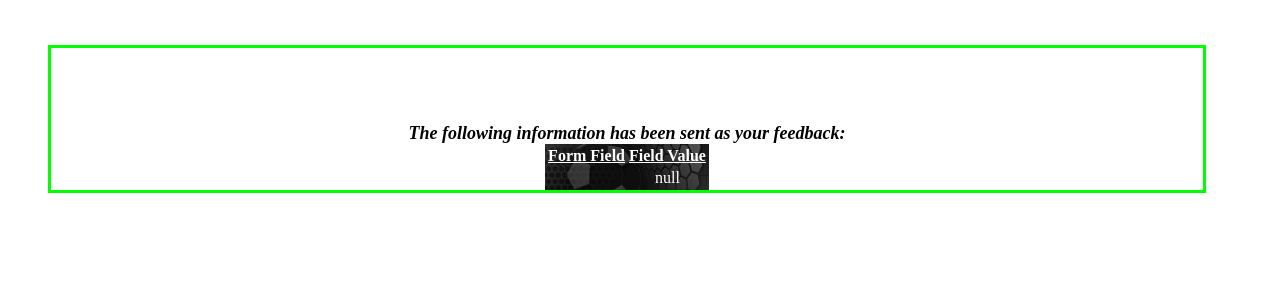
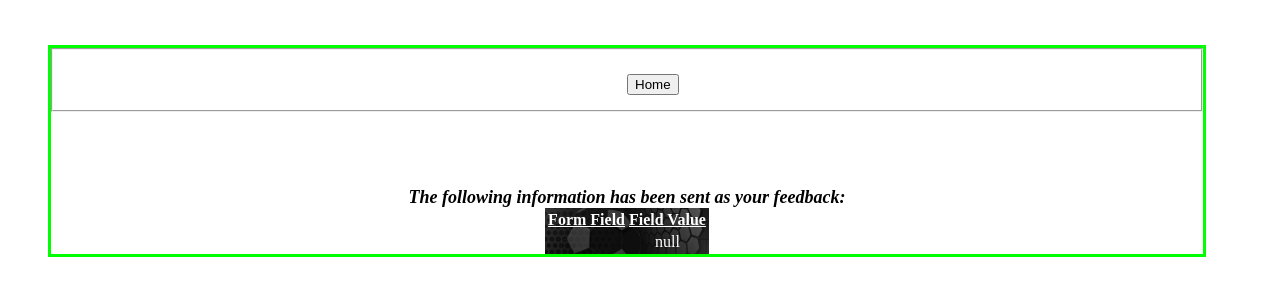
Before and after one commit to NahuelJovine/NYSL, a plain HTML site: page show_data.html in a window 1280 px wide. Shown: the part 91-386 px from the top of the page. Drawn offline with Linux system fonts and the light colour scheme.

Commit message:
finish him

```diff
--- a/css/nysl_3.css
+++ b/css/nysl_3.css
@@ -179,5 +179,5 @@ iframe{
 	flex-direction: row;
 	justify-content: center;
 	margin: 0vh;
-	text-decoration: none;
+
 }
--- a/show_data.html
+++ b/show_data.html
@@ -7,6 +7,11 @@
   <h1 class="h1">Northside Youth Soccer League</h1>
   <div id="fondo">
     <div class="text">
+      <form action="index.html" method="get" >
+        <fieldset>
+          <input type="submit" name="submit" value="Home" id="done">
+        </fieldset>
+      </form>
       <p align=center>&nbsp;</p>
       <h1 align=center><font size="+1">The following information has been sent as your
       feedback:</font></h1>
```
Also changed, not shown: 1 other file. Lines whose indentation alone changed are shown as unchanged.
